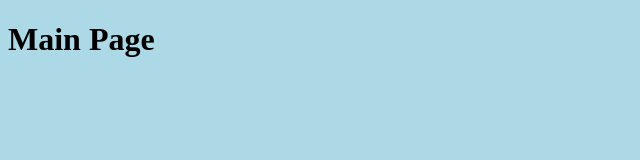
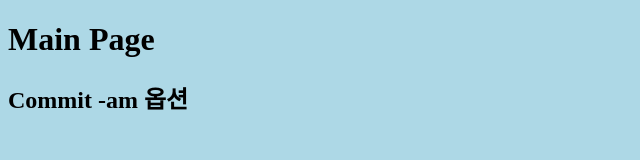
Before and after one commit to milttang/Git-Basic-App, a plain HTML site: page index.html in a window 1280 px wide. Shown: the whole page, without its empty margins (0-640 px from the left). Drawn offline with Linux system fonts and the light colour scheme.

Commit message:
index.html 수정

```diff
--- a/index.html
+++ b/index.html
@@ -8,5 +8,6 @@
     </head>
     <body>
         <h1>Main Page</h1>
+        <h2>Commit -am 옵션</h2>
     </body>
 </html>
```
